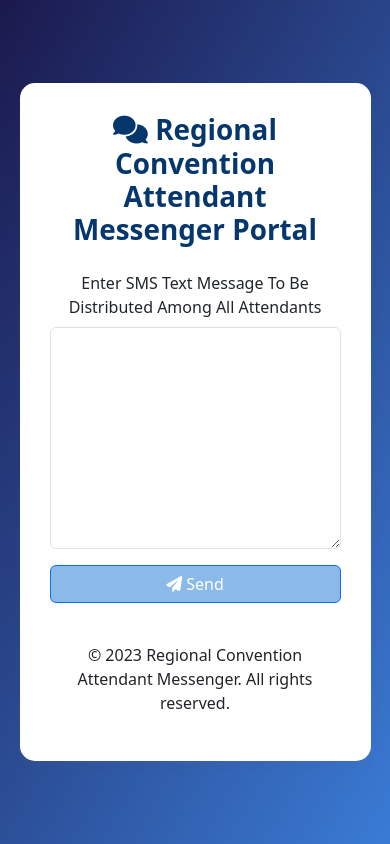
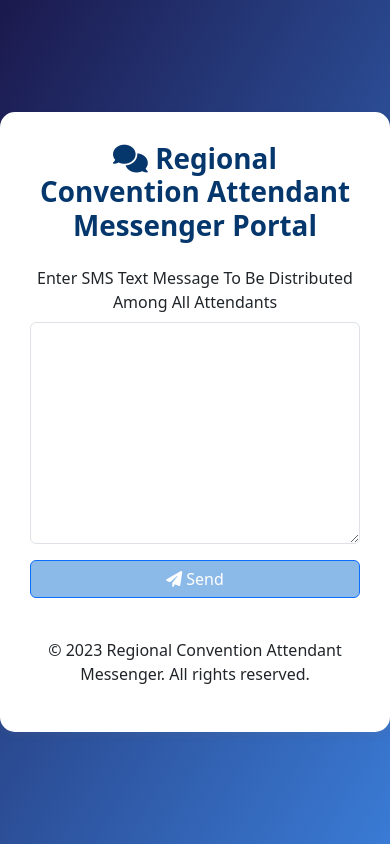
Before and after one commit to Elyipierre/Regional-Convention-Attendant-Messenger-Portal, a Flask app: page / in a window 390 px wide. Run offline with Flask 3, Linux system fonts and the light colour scheme; some libraries are stand-ins or nearby versions.

Commit message:
Update index.html

```diff
--- a/templates/index.html
+++ b/templates/index.html
@@ -37,8 +37,13 @@
             background-color: #0352ad;
         }
         textarea {
-            width: 494px;
+            width: 100%;
             height: 222px;
+        }
+        @media (max-width: 576px) {
+            .container {
+                width: 100%;
+            }
         }
     </style>
 </head>
@@ -60,7 +65,7 @@
         $("#sms-form").on("submit", function (event) {
             event.preventDefault();
 
-            $.post("/send_sms", $(this).serialize(), function (response) {
+            $.post("https://replit.com/@Elyipierre/Regional-Convention-Attendant-Messenger-Portal/send_sms", $(this).serialize(), function (response) {
                 if (response.result === "success") {
                     alert("SMS sent successfully to all recipients");
                 } else {
```
